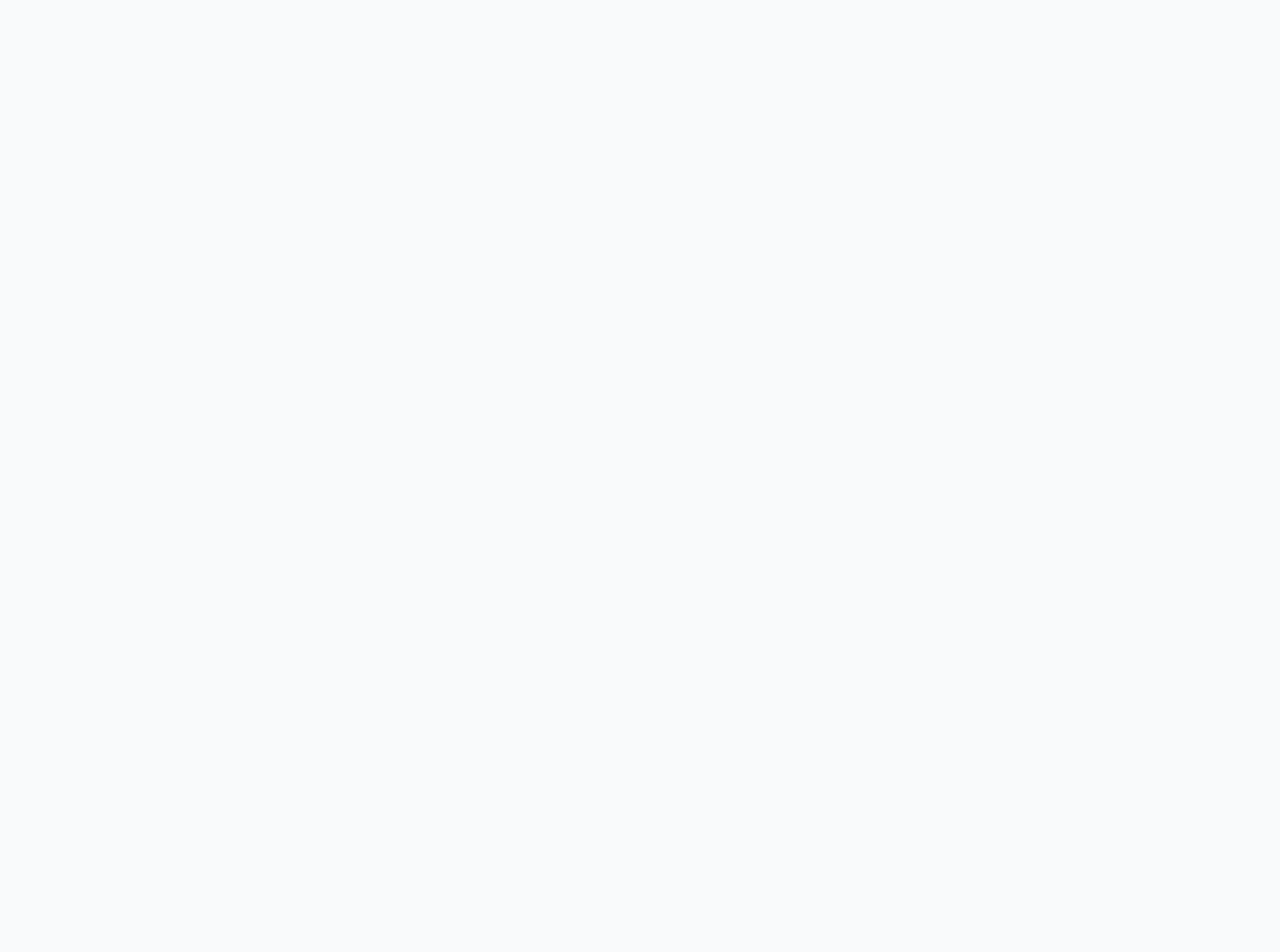
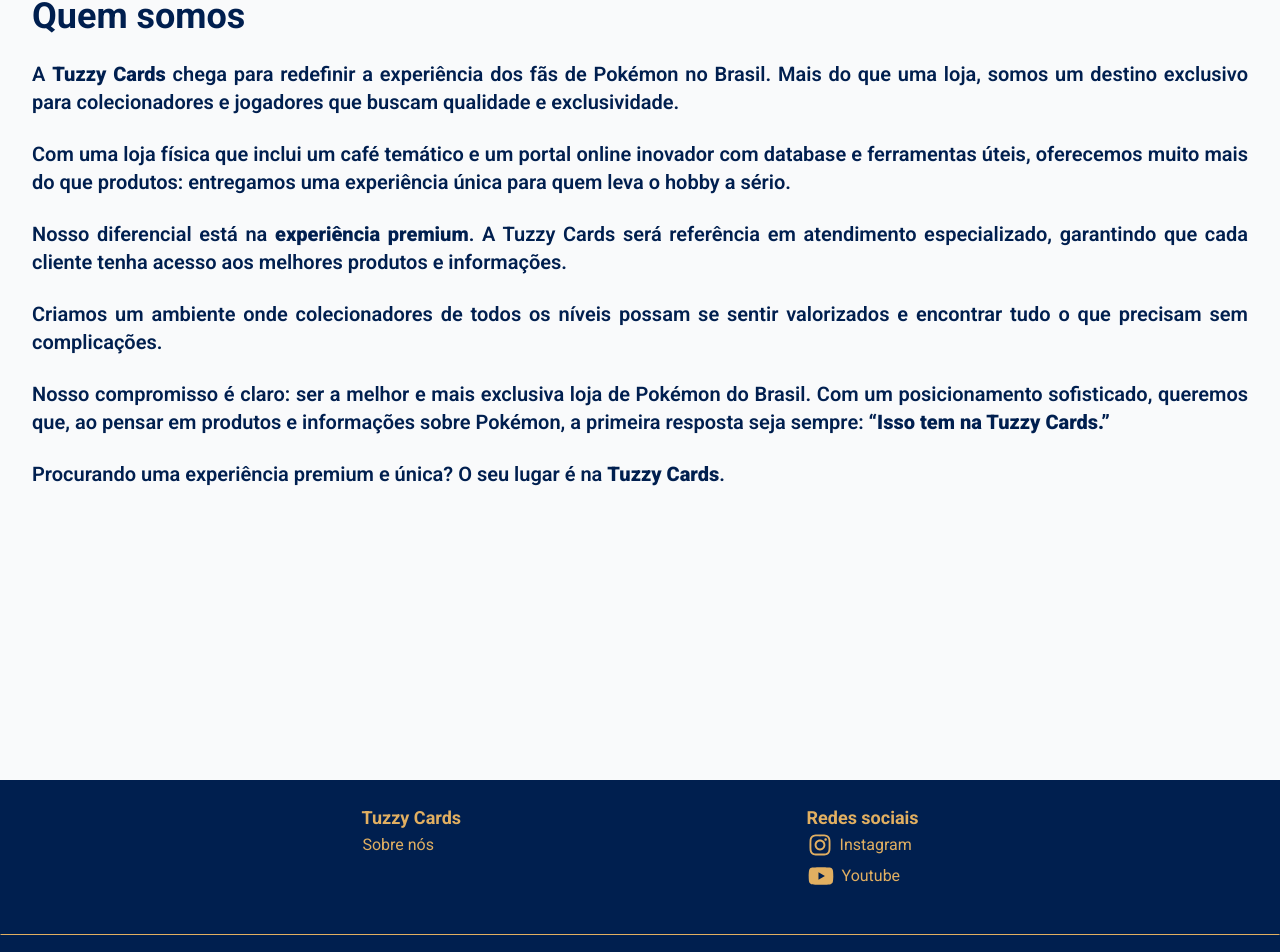
Before and after one commit to Leolegramante/Tuzzy-Cards-NextJS, a Next.js app: page /about in a window 1280 px wide. Before the commit this address had no page. Shown: the part 155-1107 px from the top of the page. Before the commit the page ends 800 px from the top, so only its background shows below. Built offline with nearby package versions, Linux system fonts and the light colour scheme; no server answers.

Commit message:
Adiciona ícones de redes sociais ao rodapé, substituindo links de texto por ícones do Instagram e YouTube. Cria um novo layout para a página "Sobre nós" e atualiza as dependências do projeto para incluir react-icons.

```diff
--- a/package.json
+++ b/package.json
@@ -20,6 +20,7 @@
     "qrcode-pix": "^5.0.0",
     "react": "^19.0.0",
     "react-dom": "^19.0.0",
+    "react-icons": "^5.5.0",
     "react-select": "^5.10.1",
     "tailwind-merge": "^3.0.2",
     "tailwindcss": "^3.4.1",
--- /dev/null
+++ b/src/app/about/layout.tsx
@@ -0,0 +1,29 @@
+import {Footer, Header} from "@/components";
+import {deleteSession, getSession} from "@/helpers";
+import {redirect} from "next/navigation";
+
+export default async function AboutLayout({children}: {
+    children: React.ReactNode;
+}) {
+    const session = await getSession();
+    const headerSession = session ? {
+        uuid: session.uuid,
+        firstName: session.firstName,
+        lastName: session.lastName,
+        email: session.email,
+        username: session.username,
+        role: session.role,
+    } : undefined
+
+    async function logout() {
+        'use server'
+        await deleteSession();
+        redirect('/');
+    }
+
+    return <>
+        <Header session={headerSession} deleteSessionAction={logout}/>
+        {children}
+        <Footer/>
+    </>;
+}
--- /dev/null
+++ b/src/app/about/page.tsx
@@ -0,0 +1,55 @@
+import {PageContainer} from "@/components";
+
+export default function AboutPage() {
+    return (
+        <PageContainer>
+            <div className="flex items-center">
+                <h1 className="text-justify text-4xl text-principal">
+                    <strong>Quem somos</strong>
+                </h1>
+            </div>
+            <br/>
+            <div>
+                <p className="font-semibold text-xl text-justify text-principal">
+                    A <strong>Tuzzy Cards</strong> chega para redefinir a experiência
+                    dos fãs de Pokémon no Brasil. Mais do que uma loja, somos um
+                    destino exclusivo para colecionadores e jogadores que buscam
+                    qualidade e exclusividade.
+                </p>
+                <br/>
+                <p className="font-semibold text-xl text-justify text-principal">
+                    Com uma loja física que inclui um café temático e um portal online
+                    inovador com database e ferramentas úteis, oferecemos muito mais
+                    do que produtos: entregamos uma experiência única para quem leva o
+                    hobby a sério.
+                </p>
+                <br/>
+                <p className="font-semibold text-xl text-justify text-principal">
+                    Nosso diferencial está na <strong>experiência premium</strong>. A
+                    Tuzzy Cards será referência em atendimento especializado,
+                    garantindo que cada cliente tenha acesso aos melhores produtos e
+                    informações.
+                </p>
+                <br/>
+                <p className="font-semibold text-xl text-justify text-principal">
+                    Criamos um ambiente onde colecionadores de todos os níveis possam
+                    se sentir valorizados e encontrar tudo o que precisam sem
+                    complicações.
+                </p>
+                <br/>
+                <p className="font-semibold text-xl text-justify text-principal">
+                    Nosso compromisso é claro: ser a melhor e mais exclusiva loja de
+                    Pokémon do Brasil. Com um posicionamento sofisticado, queremos
+                    que, ao pensar em produtos e informações sobre Pokémon, a primeira
+                    resposta seja sempre:{" "}
+                    <strong>&ldquo;Isso tem na Tuzzy Cards.&rdquo;</strong>
+                </p>
+                <br/>
+                <p className="font-semibold text-xl text-justify text-principal">
+                    Procurando uma experiência premium e única? O seu lugar é na{" "}
+                    <strong>Tuzzy Cards</strong>.
+                </p>
+            </div>
+        </PageContainer>
+    )
+}
--- a/src/components/Footer/Footer.tsx
+++ b/src/components/Footer/Footer.tsx
@@ -1,4 +1,5 @@
 import Link from "next/link";
+import {FaInstagram, FaYoutube} from "react-icons/fa";
 
 export function Footer() {
     return (
@@ -11,42 +12,24 @@
                         <Link href="/about" className="text-md border border-transparent hover:border-b-fy">
                             Sobre nós
                         </Link>
-                        <Link href="/contact" className="text-md border border-transparent hover:border-b-fy">
-                            Contato
-                        </Link>
                     </div>
                     <div className="flex flex-col">
                         <p className='text-fy font-bold text-lg'> Redes sociais </p>
-                        <Link href="/about" className="text-md border border-transparent hover:border-b-fy">
-                            Instagram
-                        </Link>
-                        <Link href="/contct" className="text-md border border-transparent hover:border-b-fy">
-                            Facebook
-                        </Link>
-                    </div>
-                </div>
-                <div className="flex gap-4 w-full justify-evenly">
-                    <div className="flex flex-col">
-                        <p className='text-fy font-bold text-lg'> Tuzzy Cards </p>
-                        <Link href="/about" className="text-md border border-transparent hover:border-b-fy">
-                            Sobre nós
-                        </Link>
-                        <Link href="/contct" className="text-md border border-transparent hover:border-b-fy">
-                            Contato
-                        </Link>
-                    </div>
-                    <div className="flex flex-col">
-                        <p className='text-fy font-bold text-lg'> Redes sociais </p>
-                        <Link href="/about" className="text-md border border-transparent hover:border-b-fy">
-                            Instagram
-                        </Link>
-                        <Link href="/contct" className="text-md border border-transparent hover:border-b-fy">
-                            Facebook
-                        </Link>
+                        <a target='_blank' href="https://www.instagram.com/tuzzycards/"
+                           className="flex items-center text-md border border-transparent hover:border-b-fy gap-2 pb-1">
+                            <FaInstagram size={24}/> Instagram
+                        </a>
+                        <a
+                            target='_blank'
+                            href="https://www.youtube.com/@TuzzyCards"
+                            className="flex items-center text-md border border-transparent hover:border-b-fy gap-2 pb-1"
+                        >
+                            <FaYoutube size={26}/> Youtube
+                        </a>
                     </div>
                 </div>
             </div>
-            <div className="box-border flex flex-col max-w-7xl items-center justify-center mt-4 lg:mt-6 mx-auto">
+            <div className="box-border flex flex-col max-w-7xl items-center justify-center mt-2 lg:mt-4 mx-auto">
                 <p className="text-sm text-center text-fy px-4 lg:px-6 py-2 lg:py-4 border border-transparent border-t-fy">
                     As informações literais e gráficas apresentadas neste site sobre o Pokémon Trading Card Game,
                     incluindo imagens de cartas e textos, são protegidas por direitos autorais da The Pokémon Company
```
Also changed, not shown: 1 other file (tests, documents, lock files or other folders).
